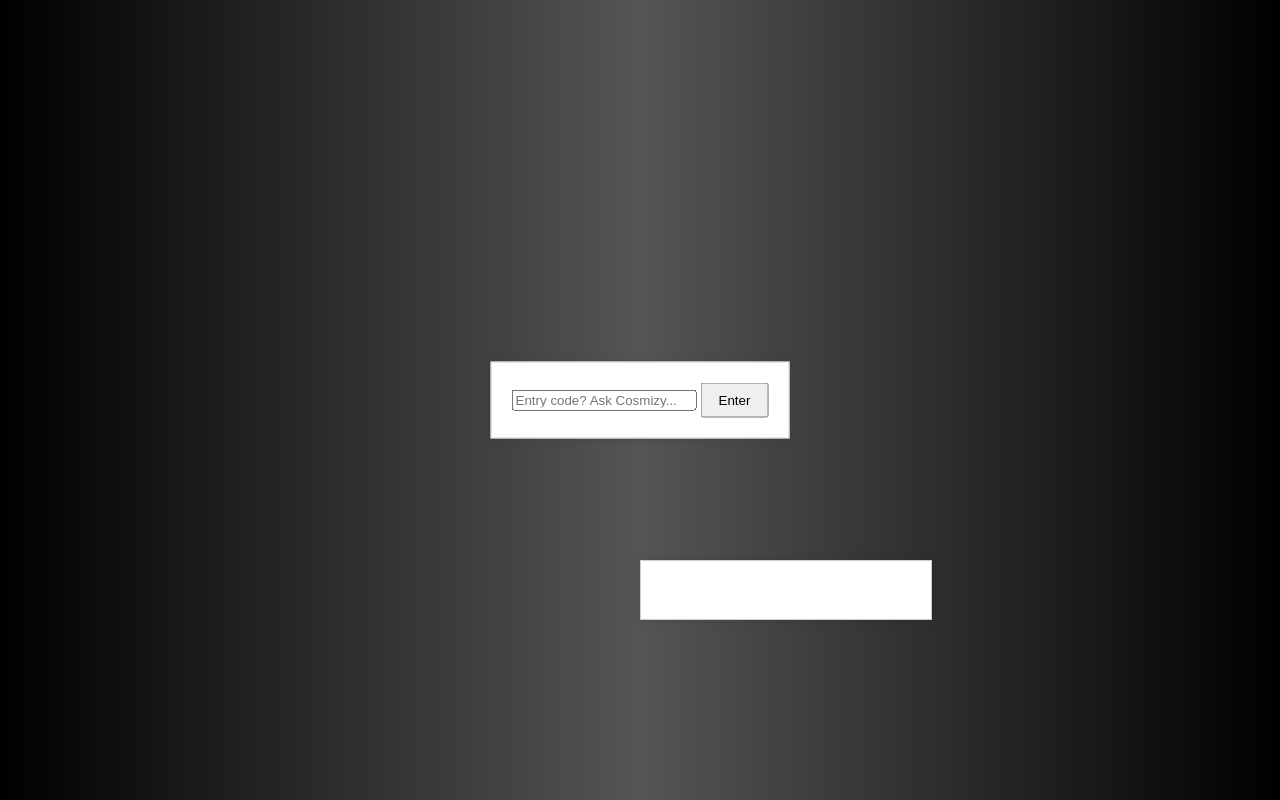
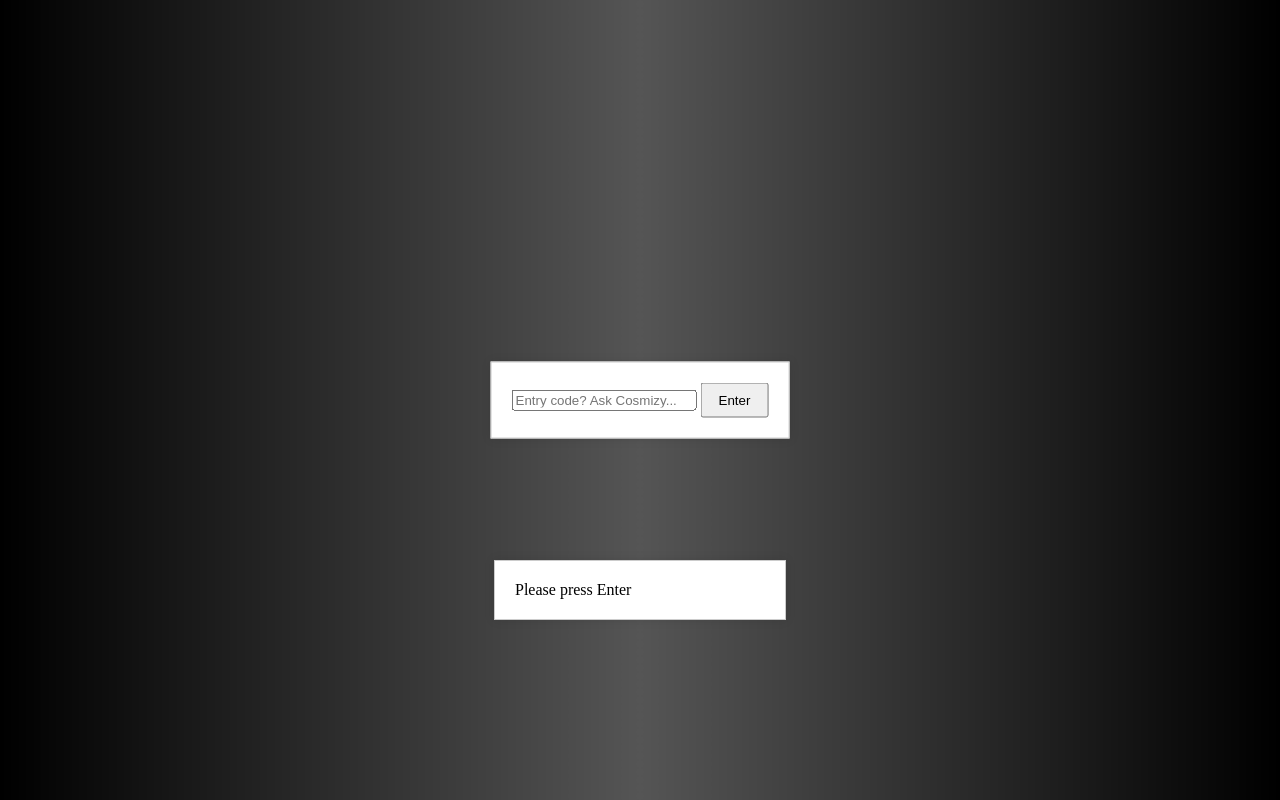
Before and after one commit to Cosmizy/whiptheman, a plain HTML site: page chat.html in a window 1280 px wide. Drawn offline with Linux system fonts and the light colour scheme; no server answers.

Commit message:
Update chat.html

```diff
--- a/chat.html
+++ b/chat.html
@@ -71,7 +71,8 @@ body, ul {
   border: 1px solid #ccc;
   padding: 20px;
   box-shadow: 0 0 10px rgba(0, 0, 0, 0.1);
-  color: white;
+  color: black;
+  transform: translate(-50%, -0%);
 }
 
     #accessModal {
```
